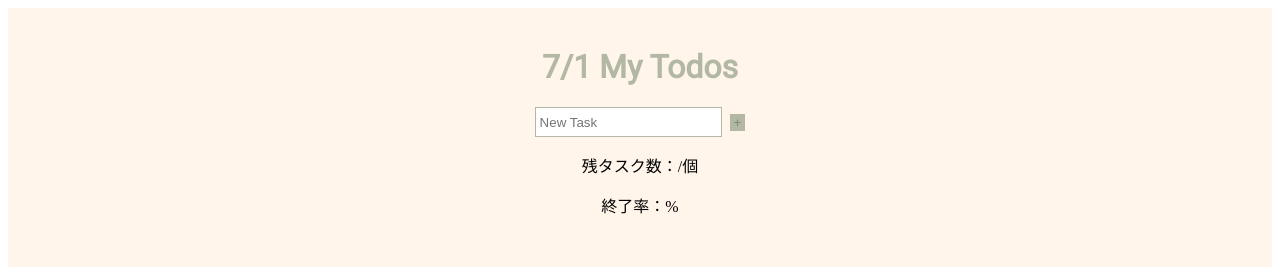
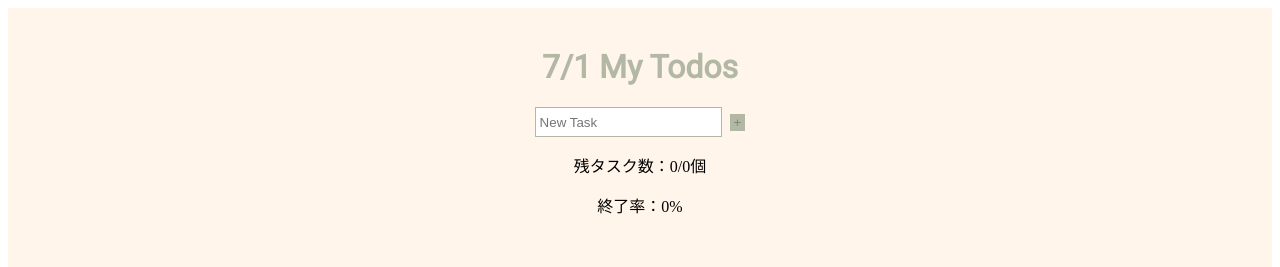
Before and after one commit to Ryanghai/vue-cli-todo, a Vue app: page / in a window 1280 px wide. Shown: the top 267 px of the page. Built offline with nearby package versions, Linux system fonts and the light colour scheme.

Commit message:
computedで遊んだ

```diff
--- a/src/App.vue
+++ b/src/App.vue
@@ -10,7 +10,7 @@
       />
       <input type="submit" value="+" :disabled="body === ''" @click="addList" />
     </div>
-    <p>残タスク数：{{ finishedRate }}/{{ unfinishiedTodoCount }}個</p>
+    <p>残タスク数：{{ finishedRate }}/{{ unfinishedTodoCount }}個</p>
     <p>終了率：{{ finishedRate }}%</p>
     <div class="tasks">
       <ul>
@@ -48,6 +48,19 @@ export default {
       const date = today.getMonth() + 1 + "/" + today.getDate();
       return date;
     },
+  },
+  computed: {
+    // 終了していないタスクの数を返す
+    unfinishedTodoCount() {
+      return this.lists.filter(list => !list.done).length;
+    },
+    // 終了しているタスクの割合を返す
+    finishedRate() {
+      if (!this.lists.length) return 0;
+
+      const finishedTodoCount = this.lists.filter(list => list.done).length;
+      return Math.round((finishedTodoCount / this.lists.length) * 100);
+    }
   },
 };
 </script>
```
